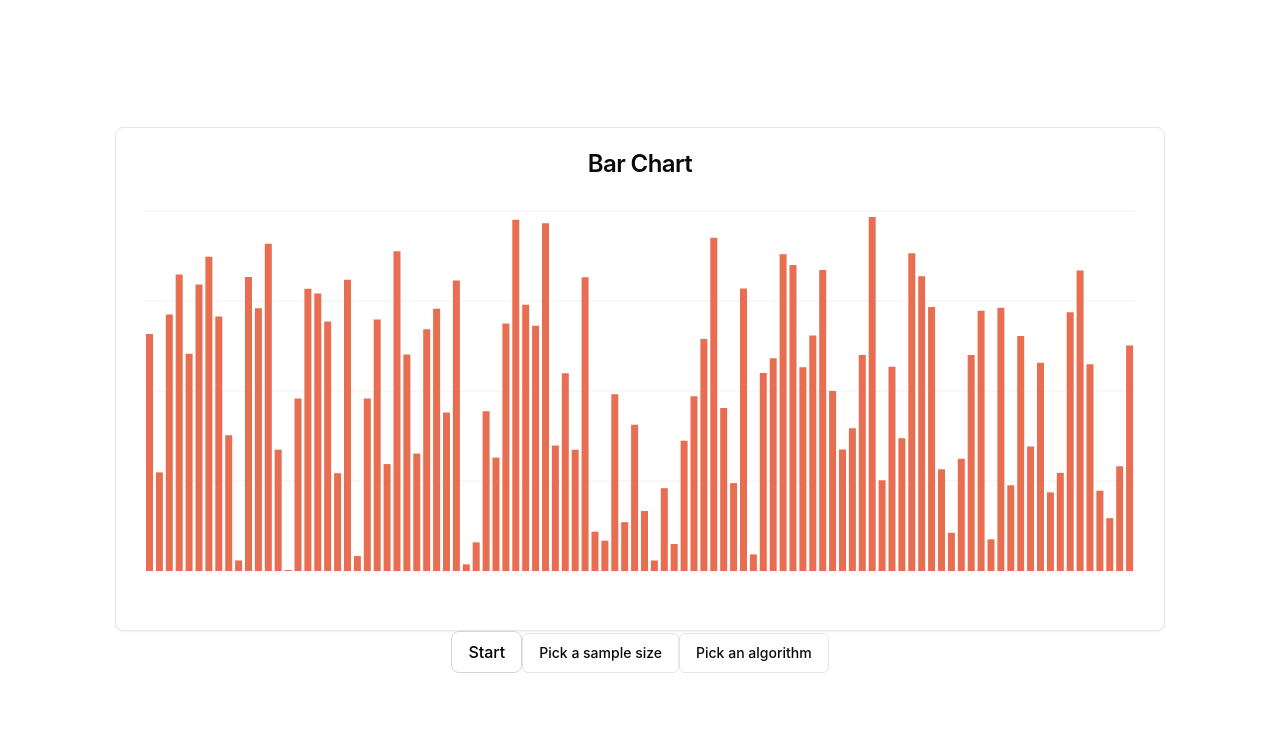
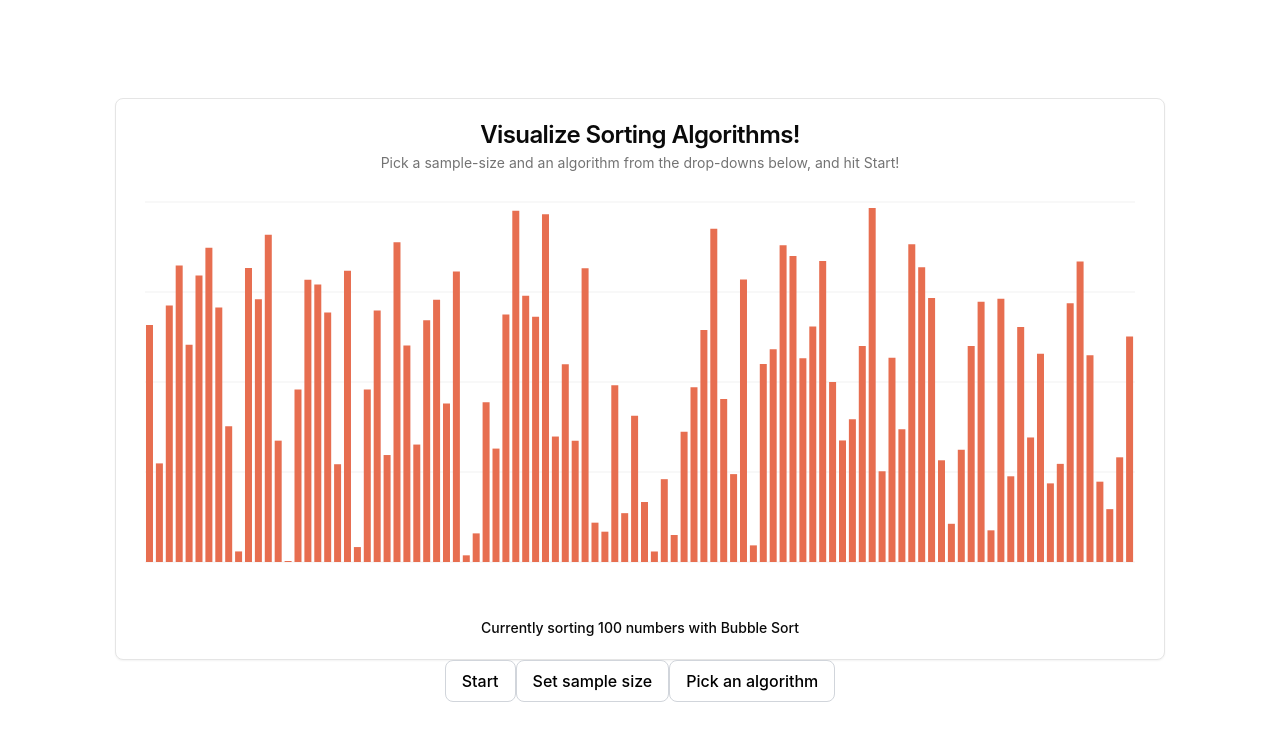
Before and after one commit to Freddy-Ox/animated-sort, a React (Vite) app: page / in a window 1280 px wide. Shown: the top 740 px of the page. Built offline with nearby package versions, Linux system fonts and the light colour scheme.

Commit message:
cocktail shaker. bit of styling

```diff
--- a/src/App.jsx
+++ b/src/App.jsx
@@ -6,7 +6,18 @@ import Sorting from "./components/components/Sorting";
 function App() {
   const [sampleSize, setSampleSize] = useState(100);
   const [sort, setSort] = useState(false);
-  const [algorithm, setAlgorithm] = useState("Bubble Sort")
+  const [algorithm, setAlgorithm] = useState("Bubble Sort");
+  const [array, setArray] = useState([]);
+  const [iterator, setIterator] = useState(1);
+
+  useEffect(() => {
+    let A = Array(sampleSize)
+      .fill(0)
+      .map(() => Math.random());
+    A = A.map((value, index) => ({ index, value }));
+    setArray(A);
+    setIterator(1);
+  }, [sampleSize, algorithm]);
 
   function insertionSort(A, i) {
     let j, x;
@@ -19,6 +30,49 @@ function App() {
       j--;
     }
     return A;
+  }
+
+  function selectionSort(A, i) {
+    let minIndex = i - 1;
+    let j, x;
+
+    for (j = i; j < A.length; j++) {
+      if (A[j] < A[minIndex]) {
+        minIndex = j;
+      }
+    }
+
+    x = A[i - 1];
+    A[i - 1] = A[minIndex];
+    A[minIndex] = x;
+
+    return A;
+  }
+
+  function cocktailShakerSort(A, i) {
+    let x, j;
+
+    if (i % 2 === 1) {
+      for (j = 1; j < A.length; j++) {
+        if (A[j - 1] > A[j]) {
+          x = A[j];
+          A[j] = A[j - 1];
+          A[j - 1] = x;
+        }
+      }
+      return A;
+    }
+
+    if (i % 2 === 0) {
+      for (j = A.length; j > 1; j--) {
+        if (A[j - 1] > A[j]) {
+          x = A[j];
+          A[j] = A[j - 1];
+          A[j - 1] = x;
+        }
+      }
+      return A
+    }
   }
 
   function bubbleSort(A, i) {
@@ -35,26 +89,45 @@ function App() {
   }
 
   const sortingAlgorithms = {
-    "Bubble Sort" : bubbleSort,
-    "Insertion Sort" : insertionSort
-  }
+    "Bubble Sort": bubbleSort,
+    "Insertion Sort": insertionSort,
+    "Selection Sort": selectionSort,
+    "Cocktail Shaker Sort": cocktailShakerSort,
+  };
 
   function onSampleChange(value) {
     setSampleSize(value);
   }
 
   function onAlgorithmChange(newAlgorithm) {
-    setAlgorithm(newAlgorithm)
+    setAlgorithm(newAlgorithm);
   }
+
+  function handleReset() {
+    let A = Array(sampleSize)
+      .fill(0)
+      .map(() => Math.random());
+    A = A.map((value, index) => ({ index, value }));
+
+    setArray(A);
+    setIterator(1);
+  }
+
+  function handleStart() {}
 
   return (
     <>
       <Sorting
         setSort={setSort}
         sort={sort}
+        setIterator={setIterator}
+        iterator={iterator}
+        setArray={setArray}
+        array={array}
         sampleSize={sampleSize}
         sortingAlgorithm={sortingAlgorithms[algorithm]}
       ></Sorting>
+
       <button
         className="bg-white text-black border border-gray-300 px-4 py-2 rounded-lg"
         onClick={() => setSort((prev) => !prev)}
@@ -73,6 +146,13 @@ function App() {
         options={Object.keys(sortingAlgorithms)}
         handleChange={onAlgorithmChange}
       ></DropdownComponent>
+
+      {/* <button
+        className="bg-white text-black border border-gray-300 px-4 py-2 rounded-lg"
+        onClick={handleReset}
+      >
+        Apply Settings
+      </button> */}
     </>
   );
 }
--- a/src/components/components/Chart.jsx
+++ b/src/components/components/Chart.jsx
@@ -1,7 +1,7 @@
-"use client"
+"use client";
 
-import { TrendingUp } from "lucide-react"
-import { Bar, BarChart, CartesianGrid, XAxis } from "recharts"
+import { TrendingUp } from "lucide-react";
+import { Bar, BarChart, CartesianGrid, XAxis } from "recharts";
 
 import {
   Card,
@@ -10,52 +10,57 @@ import {
   CardFooter,
   CardHeader,
   CardTitle,
-} from "@/components/ui/card"
+} from "@/components/ui/card";
 import {
   ChartContainer,
   ChartTooltip,
   ChartTooltipContent,
-} from "@/components/ui/chart"
+} from "@/components/ui/chart";
 
 const chartConfig = {
   desktop: {
     label: "Desktop",
     color: "hsl(var(--chart-1))",
   },
-}
+};
 
-export function ChartComponent({chartData}) {
+export function ChartComponent({ chartData, sortingAlgorithm }) {
   return (
     <Card>
       <CardHeader>
-        <CardTitle>Bar Chart</CardTitle>
-        <CardDescription></CardDescription>
+        <CardTitle>Visualize Sorting Algorithms!</CardTitle>
+        <CardDescription>
+          Pick a sample-size and an algorithm from the drop-downs below, and hit
+          Start!
+        </CardDescription>
       </CardHeader>
       <CardContent>
         <ChartContainer config={chartConfig} className="h-[400px] w-[1000px]">
           <BarChart accessibilityLayer data={chartData}>
             <CartesianGrid vertical={false} />
-            {<XAxis
-              dataKey="index"
-              tickLine={false}
-              tickMargin={10}
-              axisLine={false}
-              tick={false}
+            {
+              <XAxis
+                dataKey="index"
+                tickLine={false}
+                tickMargin={10}
+                axisLine={false}
+                tick={false}
+              />
+            }
 
-            />}
-
-            <Bar dataKey="value" fill="var(--color-desktop)" isAnimationActive={false}/>
+            <Bar
+              dataKey="value"
+              fill="var(--color-desktop)"
+              isAnimationActive={false}
+            />
           </BarChart>
         </ChartContainer>
       </CardContent>
-{/*       <CardFooter className="flex-col items-start gap-2 text-sm">
-        <div className="flex gap-2 font-medium leading-none">
-          Trending up by 5.2% this month <TrendingUp className="h-4 w-4" />
+      <CardFooter className="items-center justify-center items-start gap-2 text-sm">
+        <div className="gap-2 font-medium leading-none">
+          Currently sorting {chartData.length} numbers with {sortingAlgorithm}
         </div>
-        <div className="leading-none text-muted-foreground">
-          Showing total visitors for the last 6 months
-        </div>
-      </CardFooter> */}
+      </CardFooter>
     </Card>
-  )
+  );
 }
--- a/src/components/components/Dropdown.jsx
+++ b/src/components/components/Dropdown.jsx
@@ -1,34 +1,38 @@
-"use client"
+"use client";
 
-import * as React from "react"
+import * as React from "react";
 
-import { Button } from "@/components/ui/button"
+import { Button } from "@/components/ui/button";
 import {
   DropdownMenu,
   DropdownMenuContent,
-  DropdownMenuLabel,
   DropdownMenuRadioGroup,
   DropdownMenuRadioItem,
-  DropdownMenuSeparator,
   DropdownMenuTrigger,
-} from "@/components/ui/dropdown-menu"
+} from "@/components/ui/dropdown-menu";
 
-export function DropdownComponent({value, options, handleChange}) {
-
+export function DropdownComponent({ value, options, handleChange }) {
   return (
     <DropdownMenu>
       <DropdownMenuTrigger asChild>
-        <Button variant="outline">{typeof value === "number" ? "Pick a sample size" : "Pick an algorithm"}</Button>
+        <button className="bg-white text-black border border-gray-300 px-4 py-2 rounded-lg">
+          {typeof value === "number" ? `Set sample size` : "Pick an algorithm"}
+        </button>
       </DropdownMenuTrigger>
       <DropdownMenuContent className="w-56">
         {/* {<DropdownMenuLabel>Sample Sizes</DropdownMenuLabel>} */}
-        <DropdownMenuSeparator />
-        <DropdownMenuRadioGroup value={value} onValueChange={(value) => handleChange(value)}>
-            {options.map((option, index) => (
-                <DropdownMenuRadioItem key={index} value={option}>{option}</DropdownMenuRadioItem>)
-            )}
+
+        <DropdownMenuRadioGroup
+          value={value}
+          onValueChange={(value) => handleChange(value)}
+        >
+          {options.map((option, index) => (
+            <DropdownMenuRadioItem key={index} value={option}>
+              {option}
+            </DropdownMenuRadioItem>
+          ))}
         </DropdownMenuRadioGroup>
       </DropdownMenuContent>
     </DropdownMenu>
-  )
+  );
 }
--- a/src/components/components/Sorting.jsx
+++ b/src/components/components/Sorting.jsx
@@ -4,13 +4,16 @@ import { useState, useEffect } from "react";
 export default function Sorting({
   setSort,
   sort,
+  setIterator,
+  iterator,
+  setArray,
+  array,
   sampleSize,
   sortingAlgorithm,
 }) {
-  const [array, setArray] = useState([]);
-  const [iterator, setIterator] = useState(1);
 
-  useEffect(() => {
+  /* useEffect(() => {
+    console.log("re-rendering useEffect")
     let A = Array(sampleSize)
       .fill(0)
       .map(() => Math.random());
@@ -18,7 +21,8 @@ export default function Sorting({
 
     setArray(A);
     setIterator(1);
-  }, [sampleSize]);
+  }, [sampleSize, setArray, setIterator, setArray]); */
+
 
   useEffect(() => {
     if (iterator === sampleSize) setSort(false);
@@ -30,6 +34,7 @@ export default function Sorting({
     let i = iterator;
 
     if (i < A.length) {
+
       A = sortingAlgorithm(A, i);
 
       setTimeout(() => {
@@ -38,11 +43,26 @@ export default function Sorting({
         setArray(sorted);
       }, 10);
     }
-  }, [sort, iterator, array, sampleSize, sortingAlgorithm, setSort]);
+  }, [
+    sort,
+    iterator,
+    array,
+    sampleSize,
+    sortingAlgorithm,
+    setSort,
+    setIterator,
+    setArray,
+  ]);
+
+  function formatAlgorithmName(name) {
+    return name
+      .replace(/([A-Z])/g, ' $1') // Insert space before capital letters
+      .replace(/^./, (str) => str.toUpperCase()); // Capitalize first letter
+  }
 
   return (
     <>
-      <ChartComponent chartData={array}></ChartComponent>
+      <ChartComponent chartData={array} sortingAlgorithm={formatAlgorithmName(sortingAlgorithm.name)}></ChartComponent>
     </>
   );
 }
```
